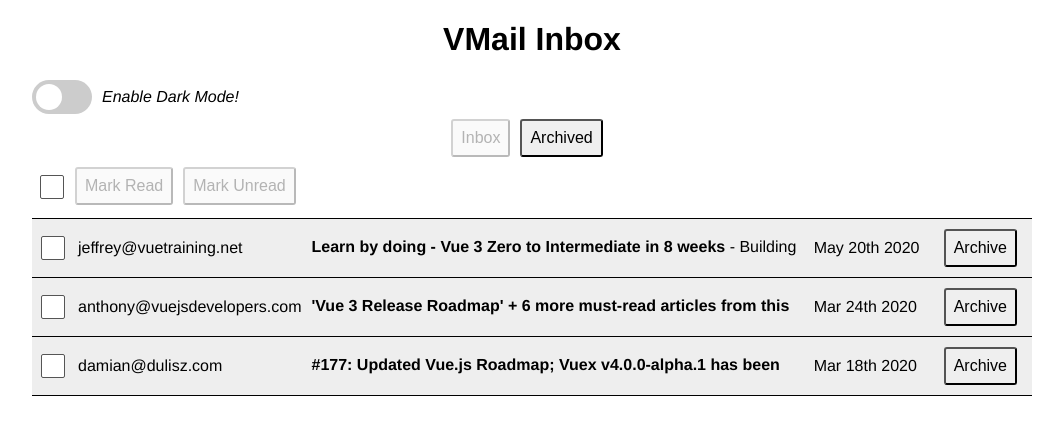
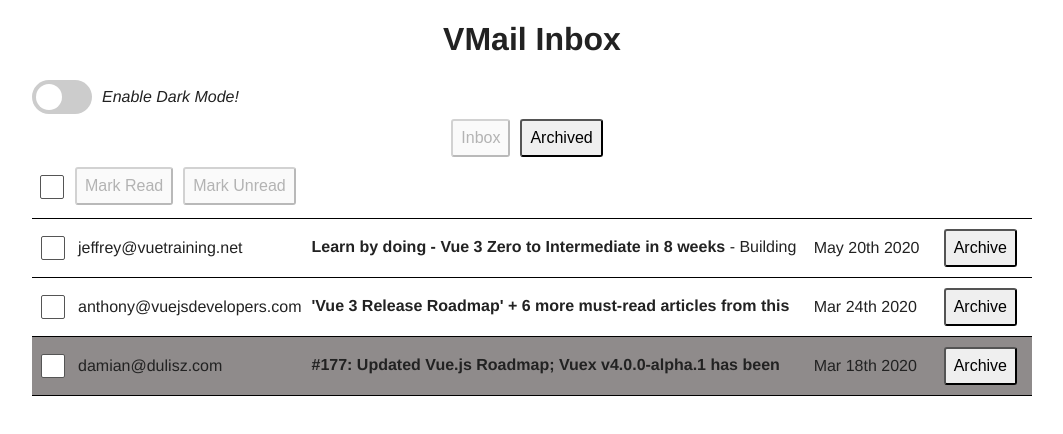
Before and after one commit to wjen/squirrelmail-vue, a Vue app: page / in a window 1280 px wide. Shown: the top 434 px of the page, without its empty margins (108-1171 px from the left). Built offline with nearby package versions, Linux system fonts and the light colour scheme; data requests are answered from the project's data file.

Commit message:
add css variables for theming

```diff
--- a/db.json
+++ b/db.json
@@ -16,7 +16,7 @@
       "body": "Building projects is one of the most effective ways to learn - and _the_ most effective way _remember_ what you've learned - but it can be frustrating.\n\nThis 8-week course takes the pain out of 'learning by doing'.\n\nEach week we give you\n\n* a project that will grow your skills without overwhelming you\n* links to hand-picked resources, such as Vue Mastery videos, that share the knowledge you'll need for the project (no more useless rabbit holes)\n* answers to any and all questions you have while working\n* feedback on your completed code (so you're only learning good habits)\n\nOur instructors are standing by to answer your questions.\n\nReady to learn?",
       "sentAt": "2020-05-20T18:25:43.511Z",
       "archived": false,
-      "read": true
+      "read": false
     },
     {
       "id": 3,
@@ -34,7 +34,7 @@
       "body": "Newsletter Issue #161",
       "sentAt": "2020-03-24T18:25:43.511Z",
       "archived": false,
-      "read": true
+      "read": false
     }
   ]
 }
--- a/public/css/darktheme.css
+++ /dev/null
@@ -1,11 +0,0 @@
-body{
-    background-color: #2c3e50;
-}
-
-h1,h2,h3,h4,h5,h6,p,ul,em, .modal-card p{
-    color: #42b983;
-}
-
-.modal-card {
-  background-color: #05386f
-}
--- a/src/App.vue
+++ b/src/App.vue
@@ -29,26 +29,42 @@
 </script>
 
 <style lang="scss">
-:root {
-  --primary-color: #302ae6;
-  --secondary-color: #536390;
-  --font-color: #424242;
-  --bg-color: #fff;
-  --heading-color: #292922;
+body {
+  --text-color: #222;
+  --bkg-color: #fff;
+  --anchor-color: #0033cc;
+  --read-color: #8f8b8b;
+  --modal-color: #fff;
 }
-
+body.dark-theme {
+  --text-color: #eee;
+  --bkg-color: #121212;
+  --read-color: #8f8b8b;
+  --anchor-color: #809fff;
+  --modal-color: #2c3e50;
+}
 #app {
   font-family: Avenir, Helvetica, Arial, sans-serif;
   -webkit-font-smoothing: antialiased;
   -moz-osx-font-smoothing: grayscale;
   text-align: center;
+  color: var(--text-color);
   margin-top: 60px;
   max-width: 1000px;
   margin: 0 auto;
 }
+body {
+  color: var(--text-color);
+  background: var(--bkg-color);
+}
+a {
+  color: var(--anchor-color);
+}
+div.modal-card {
+  background: var(--modal-color);
+}
 
 /* Global Styles */
-
 button {
   font-size: 16px;
   padding: 8px;
@@ -105,7 +121,7 @@
     height: 40px;
 
     &.read {
-      background-color: #eee;
+      background-color: var(--read-color);
     }
     &:first-of-type td {
       border-top: 1px solid black;
--- a/src/components/MailTable.vue
+++ b/src/components/MailTable.vue
@@ -1,7 +1,7 @@
 <template>
   <div class="theme-switch-wrapper">
     <label class="theme-switch" for="checkbox">
-      <input type="checkbox" id="checkbox" @click="darkThemeSwitch" />
+      <input type="checkbox" id="checkbox" data-theme="dark" @click="darkThemeSwitch" />
       <div class="slider round"></div>
     </label>
     <em>Enable Dark Mode!</em>
@@ -125,27 +125,8 @@
         this.openEmail(newEmail);
       }
     },
-    _addDarkTheme() {
-      let darkThemeLinkEl = document.createElement("link");
-      darkThemeLinkEl.setAttribute("rel", "stylesheet");
-      darkThemeLinkEl.setAttribute("href", "/css/darktheme.css");
-      darkThemeLinkEl.setAttribute("id", "dark-theme-style");
-
-      let docHead = document.querySelector("head");
-      docHead.append(darkThemeLinkEl);
-    },
-    _removeDarkTheme() {
-      let darkThemeLinkEl = document.querySelector("#dark-theme-style");
-      let parentNode = darkThemeLinkEl.parentNode;
-      parentNode.removeChild(darkThemeLinkEl);
-    },
     darkThemeSwitch() {
-      let darkThemeLinkEl = document.querySelector("#dark-theme-style");
-      if (!darkThemeLinkEl) {
-        this._addDarkTheme();
-      } else {
-        this._removeDarkTheme();
-      }
+      document.body.classList.toggle("dark-theme");
     }
   }
 };
@@ -153,7 +134,6 @@
 
 <style lang="scss" scoped>
 // Toggle theme button css
-
 .theme-switch-wrapper {
   display: flex;
   align-items: center;
```
